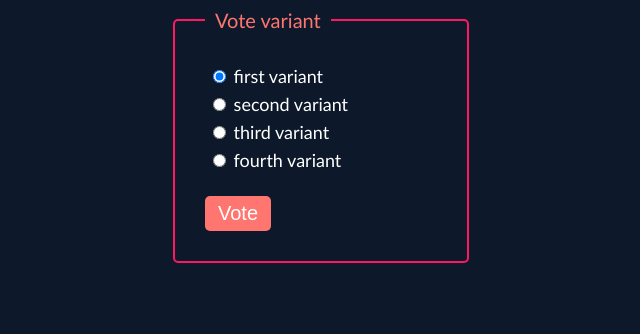
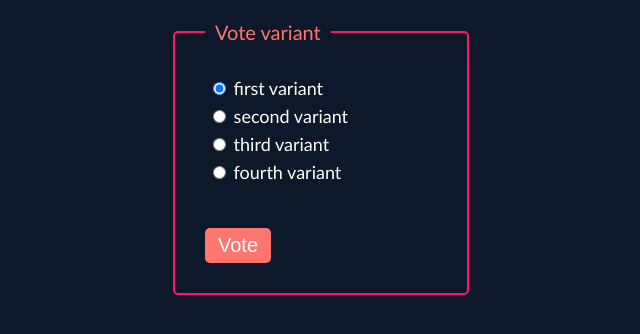
Before and after one commit to degorych/Introduction-to-FS-WD, a PHP site: page / in a window 1280 px wide. Shown: the top 334 px of the page, without its empty margins (319-959 px from the left). Run offline with PHP 8.4, Linux system fonts and the light colour scheme.

Commit message:
Add new styles

```diff
--- a/WD_PS4_PHP_JSON/vote/css/style.css
+++ b/WD_PS4_PHP_JSON/vote/css/style.css
@@ -3,6 +3,8 @@ body {
     font-size: large;
     background: #0d192a;
     color: #FFF;
+    margin: 0;
+    padding: 0;
 }
 
 fieldset {
@@ -25,11 +27,12 @@ input[type="submit"] {
     font-size: 20px;
     cursor: pointer;
     color: #FFF;
+    margin-top: 20px;
 }
 
 .container {
     width: 300px;
-    margin: 0 auto;
+    margin: 20px auto 0 auto;
 }
 
 .container-pie {
@@ -57,6 +60,7 @@ a {
     border-radius: 5px;
     background: #ff756f;
     color: #fff;
+    margin-top: 20px;
 }
 
 .error-msg {
@@ -65,4 +69,5 @@ a {
     border: solid 1px #ff660e;
     border-radius: 5px;
     background: #112940;
+    margin-top: 20px;
 }
```
